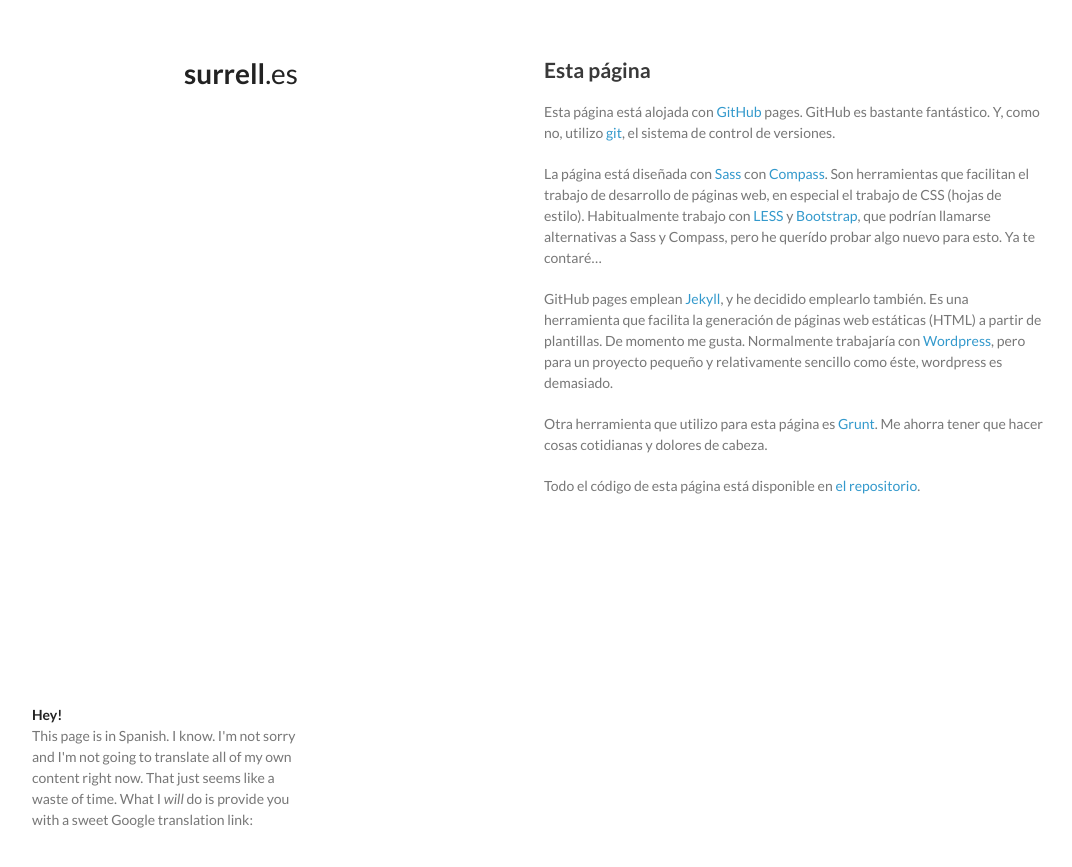
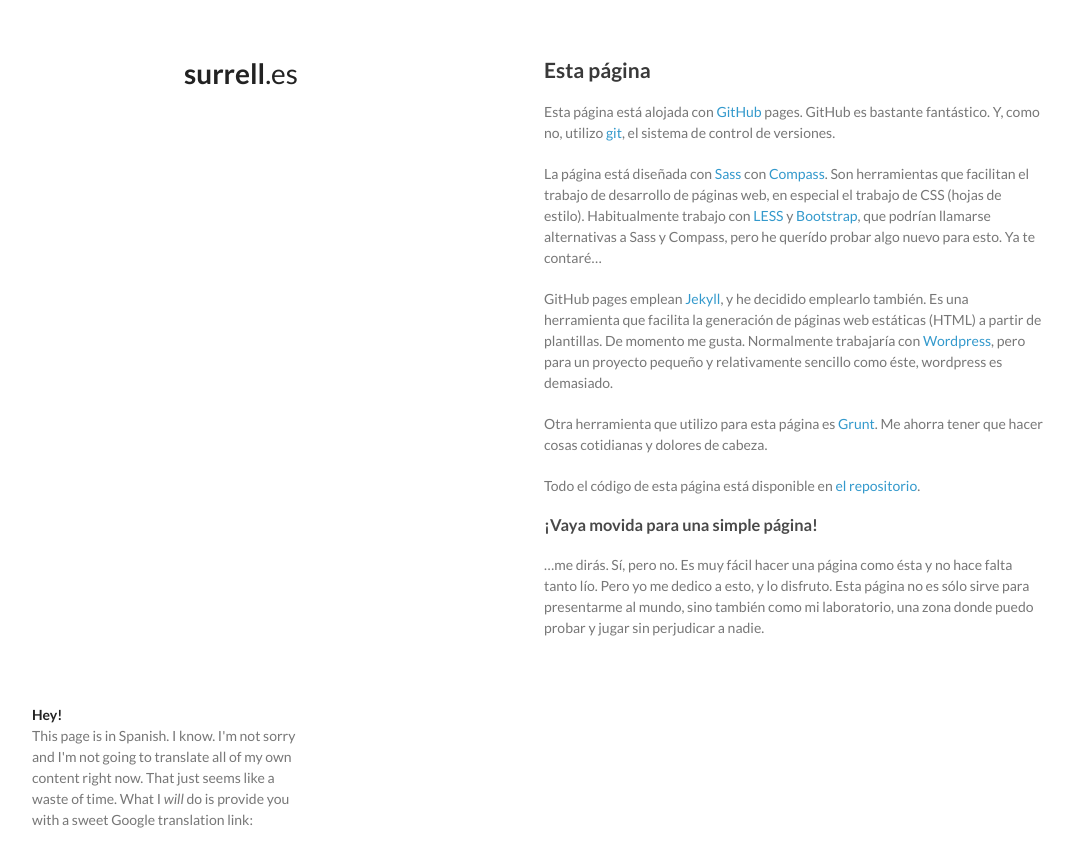
Before and after one commit to SirReal/SirReal.github.io, a Jekyll site: the page built from esta_pagina.html, in a window 1280 px wide. Shown: the top 867 px of the page, without its empty margins (26-1098 px from the left). Built offline with Jekyll 4.4.1, drawn with Linux system fonts in a browser that asks for light colours.

Commit message:
Content: esta pagina

```diff
--- a/esta_pagina.html
+++ b/esta_pagina.html
@@ -14,4 +14,7 @@
     <p>Otra herramienta que utilizo para esta página es <a href="http://gruntjs.com/">Grunt</a>. Me ahorra tener que hacer cosas cotidianas y dolores de cabeza.</p>
 
     <p>Todo el código de esta página está disponible en <a href="https://github.com/SirReal/SirReal.github.io">el repositorio</a>.</p>
+
+    <h3>¡Vaya movida para una simple página!</h3>
+    <p>&hellip;me dirás. Sí, pero no. Es muy fácil hacer una página como ésta y no hace falta tanto lío. Pero yo me dedico a esto, y lo disfruto. Esta página no es sólo sirve para presentarme al mundo, sino también como mi laboratorio, una zona donde puedo probar y jugar sin perjudicar a nadie.</p>
 </section>
```
